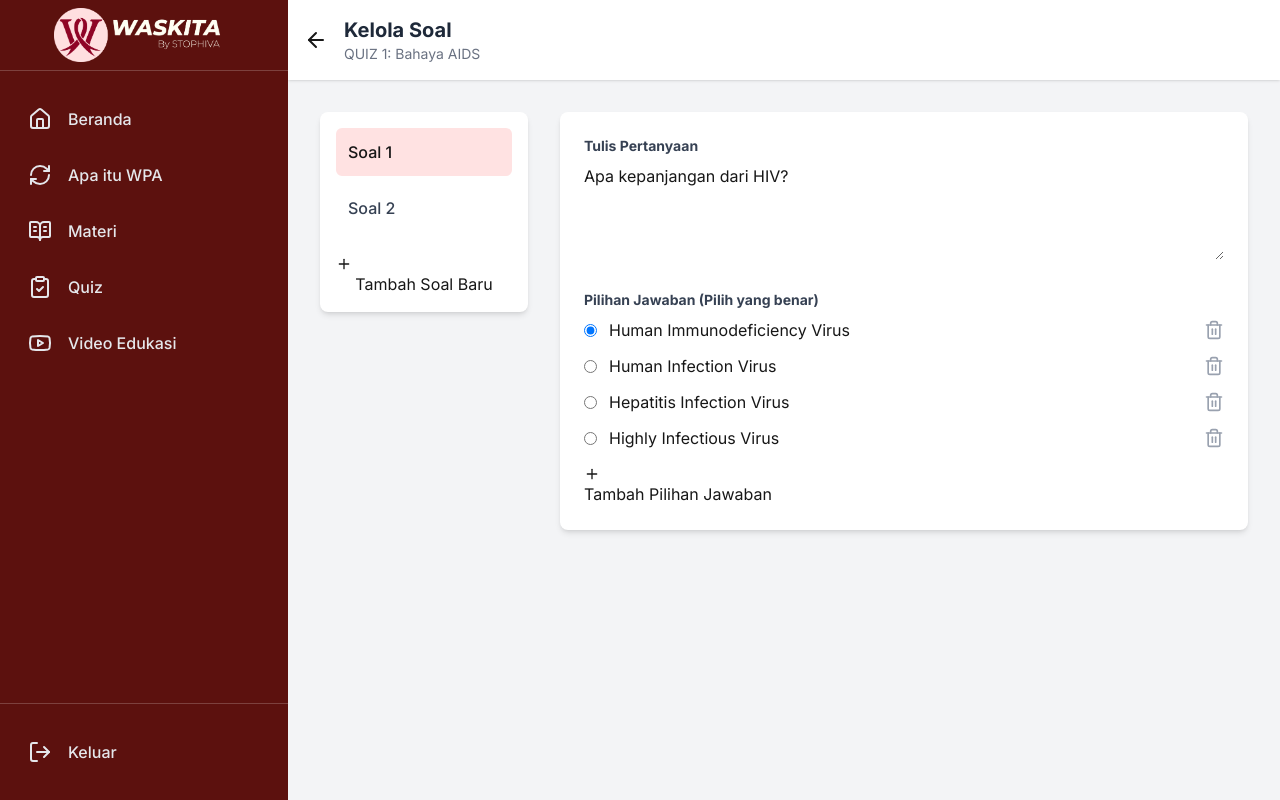
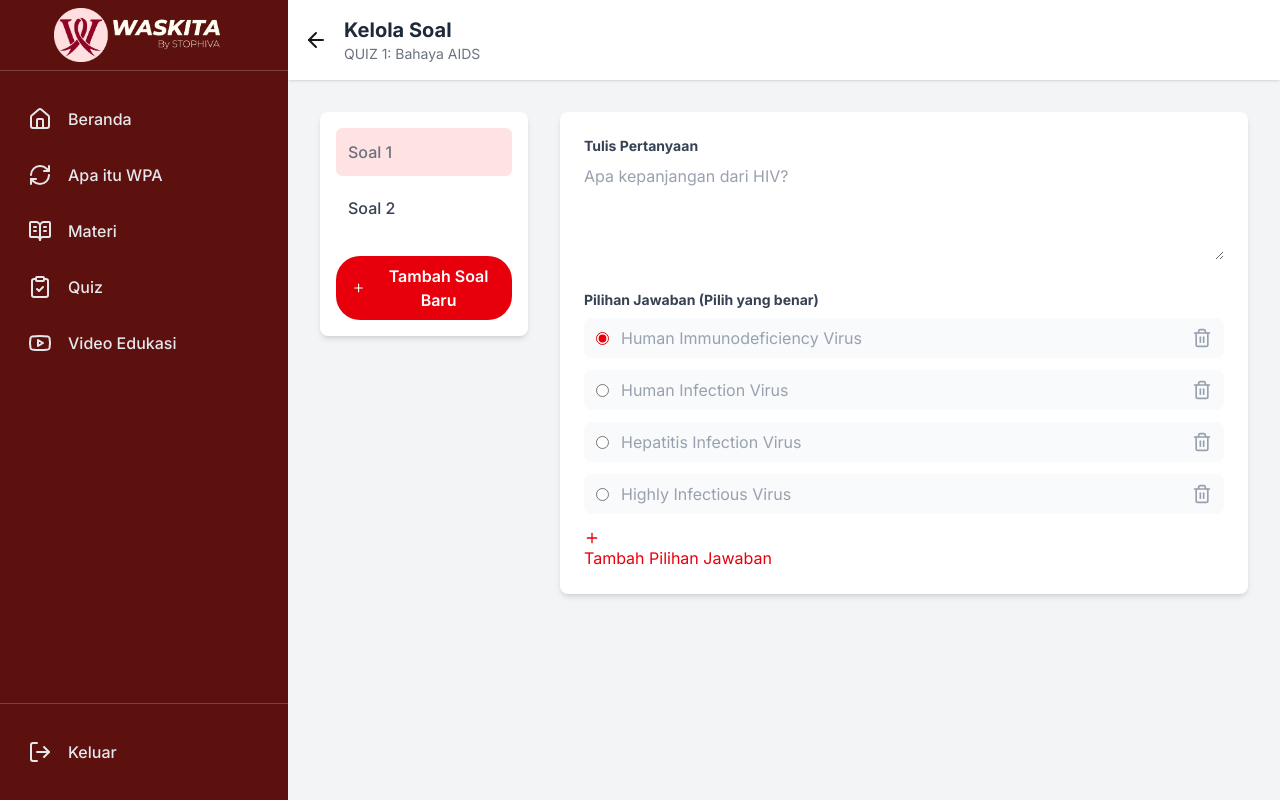
Before and after one commit to Ferituaku/waskita, a Next.js app: page /quiz/1/edit in a window 1280 px wide. Built offline with nearby package versions, Linux system fonts and the light colour scheme.

Commit message:
ui edit quiz

```diff
--- a/app/(admin)/quiz/[quizId]/edit/page.tsx
+++ b/app/(admin)/quiz/[quizId]/edit/page.tsx
@@ -131,7 +131,7 @@ export default function QuizEditPage({
                   onClick={() => setActiveQuestionId(question.id_soal)}
                   className={`w-full text-left p-3 rounded-md font-medium transition-colors duration-200 ${
                     activeQuestionId === question.id_soal
-                      ? "bg-red-100 text-primary"
+                      ? "bg-red-100 text-gray-500"
                       : "text-gray-700 hover:bg-gray-100"
                   }`}
                 >
@@ -140,7 +140,7 @@ export default function QuizEditPage({
               ))}
               <button
                 onClick={handleAddQuestion}
-                className="btn btn-outline btn-primary w-full mt-4"
+                className="w-full mt-4 rounded-3xl py-2 px-4 bg-red-600 text-white font-semibold flex items-center justify-center gap-2 transition-colors duration-200 hover:bg-red-700"
               >
                 <Plus size={16} className="mr-2" /> Tambah Soal Baru
               </button>
@@ -163,7 +163,7 @@ export default function QuizEditPage({
                     <textarea
                       id="questionText"
                       rows={4}
-                      className="textarea textarea-bordered w-full text-base"
+                      className="textarea text-gray-400 w-full text-base focus:ring-2 focus:ring-red-500"
                       placeholder="Contoh: Apa itu HIV?"
                       value={activeQuestion.pertanyaan}
                       onChange={(e) => handleQuestionTextChange(e.target.value)}
@@ -178,12 +178,12 @@ export default function QuizEditPage({
                       {activeQuestionAnswers.map((option) => (
                         <div
                           key={option.id_jawaban}
-                          className="flex items-center gap-3"
+                          className="flex items-center gap-3 bg-gray-50 rounded-lg px-3 py-2"
                         >
                           <input
                             type="radio"
                             name={`question-${activeQuestion.id_soal}`}
-                            className="radio radio-primary"
+                            className="radio accent-red-600"
                             checked={option.is_correct}
                             onChange={() =>
                               handleSetCorrectAnswer(option.id_jawaban)
@@ -191,7 +191,7 @@ export default function QuizEditPage({
                           />
                           <input
                             type="text"
-                            className="input input-bordered flex-1"
+                            className="input input-bordered text-gray-400 flex-1 focus:ring-2 focus:ring-red-500"
                             placeholder={`Pilihan Jawaban`}
                             value={option.teks_jawaban}
                             onChange={(e) =>
@@ -205,8 +205,9 @@ export default function QuizEditPage({
                             onClick={() =>
                               handleDeleteOption(option.id_jawaban)
                             }
-                            className="btn btn-ghost btn-square text-gray-400 hover:text-red-500 hover:bg-red-50"
+                            className="btn btn-square text-gray-400 hover:text-red-600 hover:bg-red-100 transition-colors"
                             aria-label="Hapus pilihan"
+                            type="button"
                           >
                             <Trash2 size={20} />
                           </button>
@@ -215,7 +216,8 @@ export default function QuizEditPage({
                     </div>
                     <button
                       onClick={handleAddOption}
-                      className="btn btn-ghost btn-sm text-primary mt-4"
+                      className="btn btn-ghost btn-sm text-red-600 mt-4 hover:bg-red-50 transition-colors"
+                      type="button"
                     >
                       <Plus size={16} className="mr-1" /> Tambah Pilihan Jawaban
                     </button>
```
